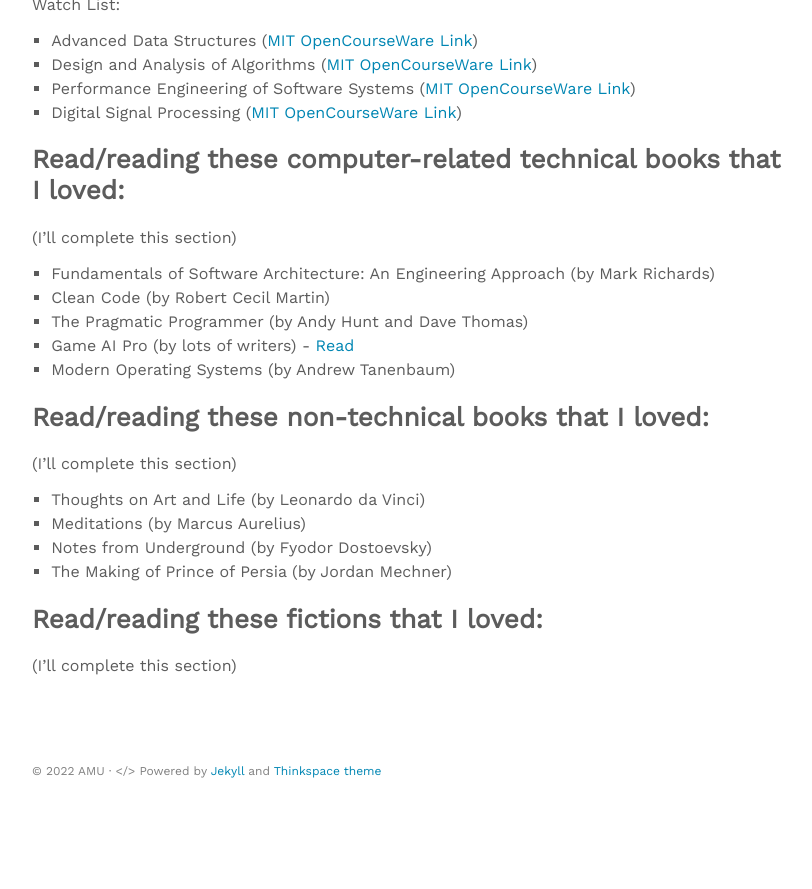
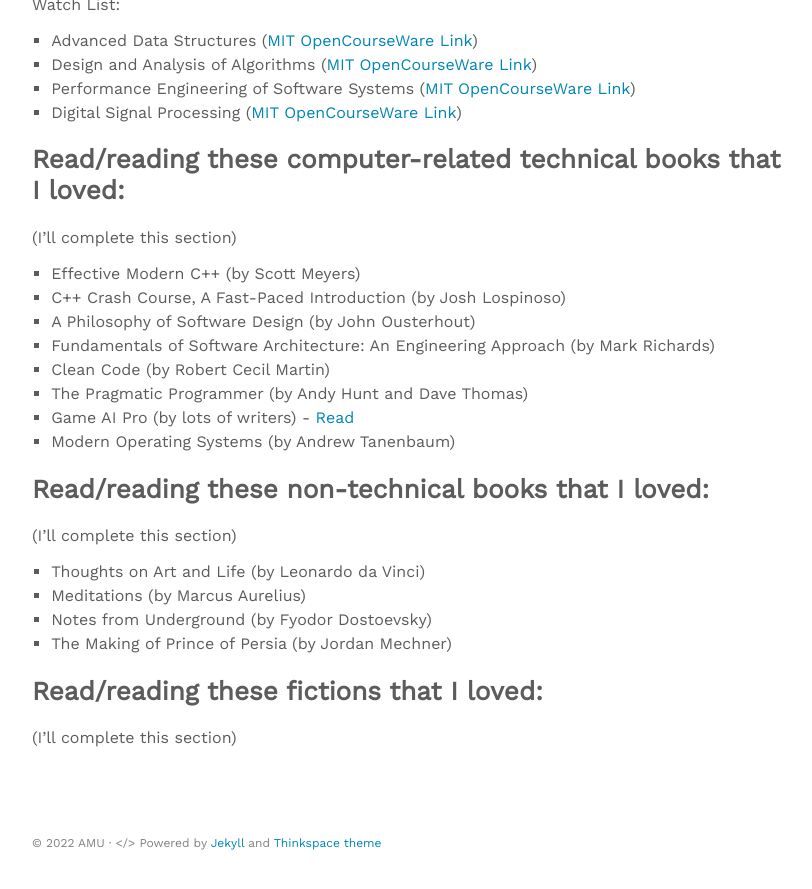
Before and after one commit to amuuu/amuuu.github.io, a Jekyll site: the page built from about.md, in a window 1280 px wide and 900 px high, scrolled down 2152 px. Shown: the top 889 px of the window, without its empty margins (232-1044 px from the left). Built offline with Jekyll 4.4.1, drawn with Linux system fonts in a browser that asks for light colours; nearby versions of some CDN libraries; before the commit the page ends 2980 px from its top, so only the background shows below that.

Commit message:
Update about.md

```diff
--- a/about.md
+++ b/about.md
@@ -82,6 +82,9 @@
 
 ## Read/reading these computer-related technical books that I loved:
 (I'll complete this section)
+- Effective Modern C++ (by Scott Meyers)
+- C++ Crash Course, A Fast-Paced Introduction (by Josh Lospinoso)
+- A Philosophy of Software Design (by John Ousterhout)
 - Fundamentals of Software Architecture: An Engineering Approach (by Mark Richards)
 - Clean Code (by Robert Cecil Martin)
 - The Pragmatic Programmer (by Andy Hunt and Dave Thomas)
```
